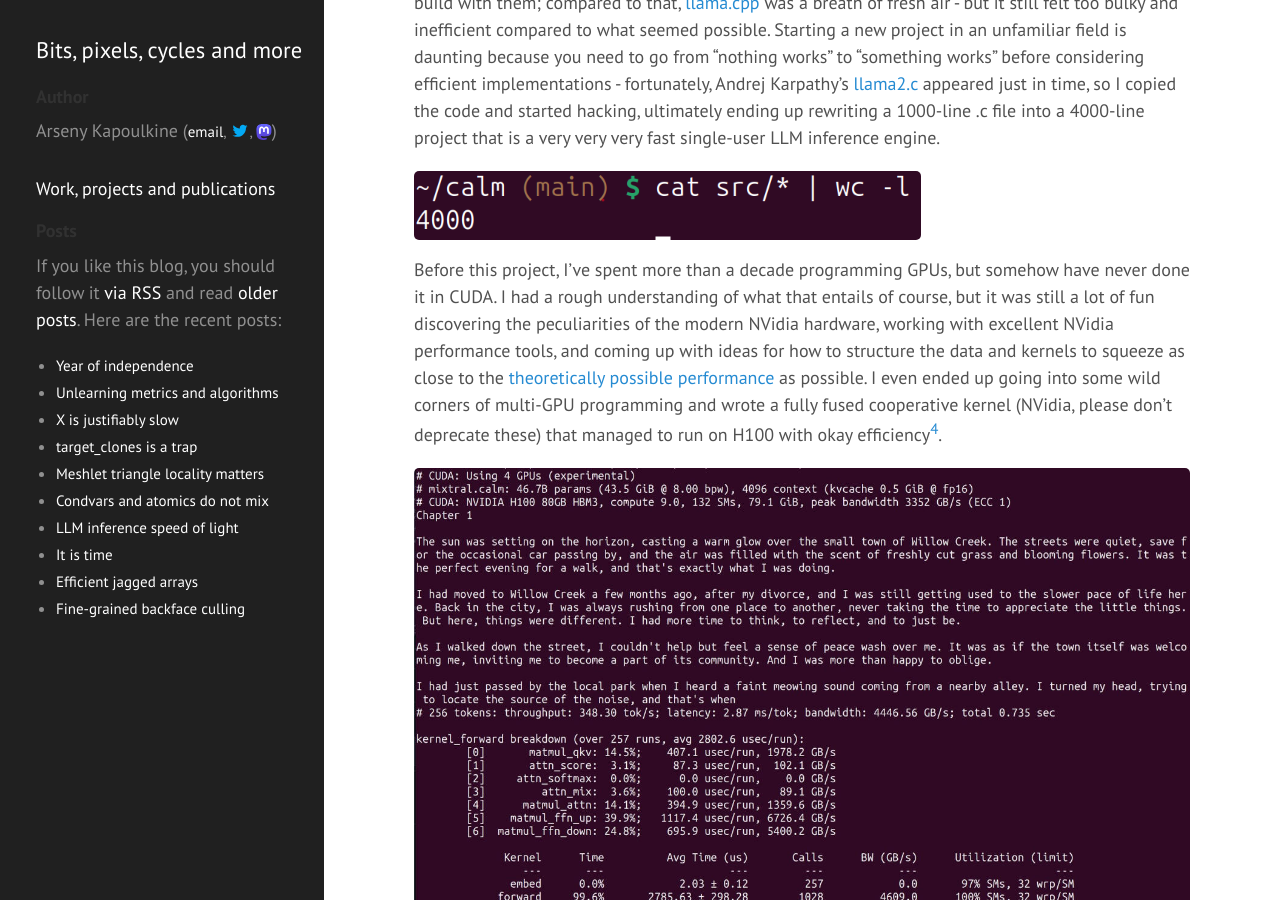
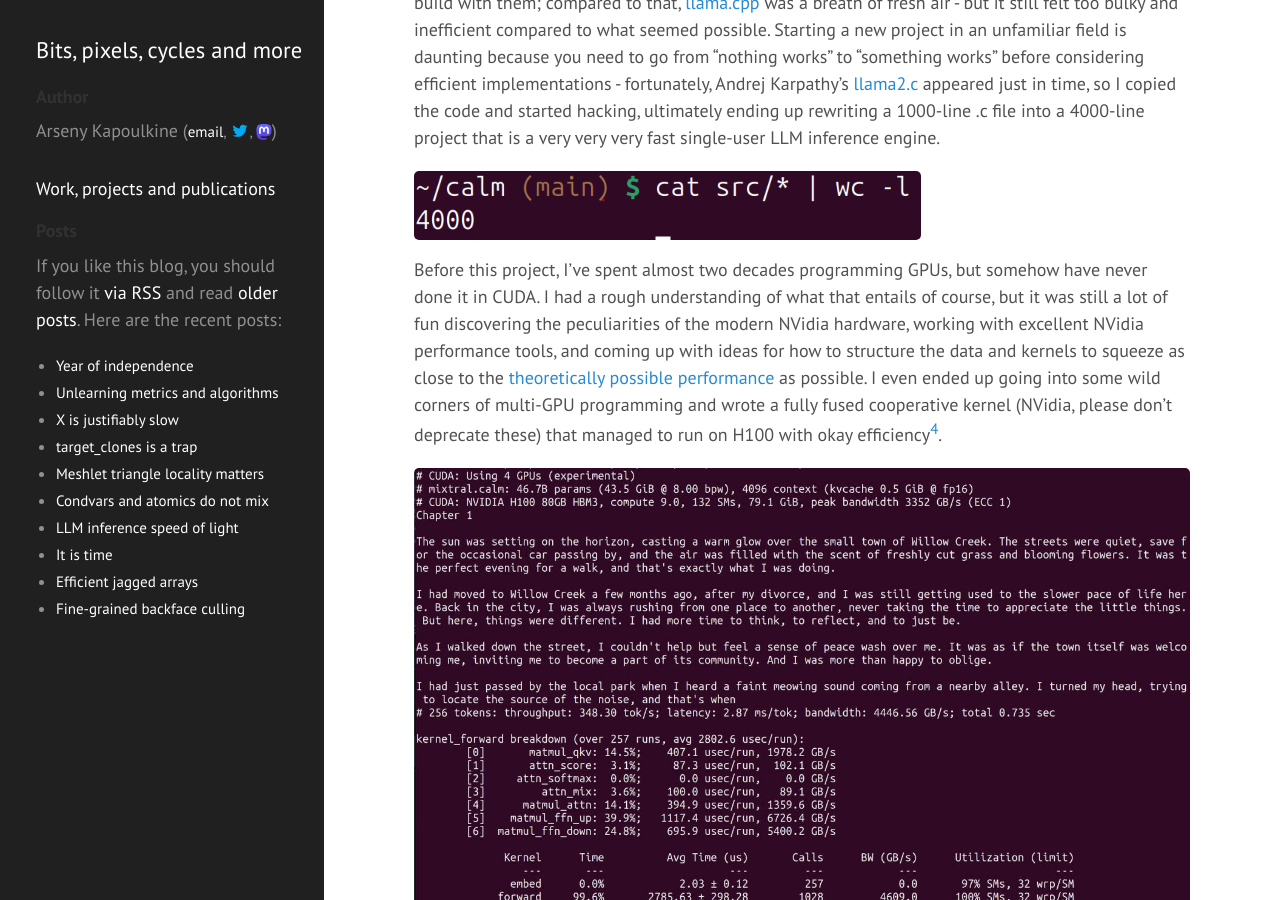
Before and after one commit to zeux/zeux.github.io, a Jekyll site: the page built from _posts/2024-12-31-year-of-independence.md, in a window 1280 px wide and 900 px high, scrolled down 848 px. Built offline with Jekyll 4.4.1, drawn with Linux system fonts in a browser that asks for light colours.

Commit message:
huh time flies

```diff
--- a/_posts/2024-12-31-year-of-independence.md
+++ b/_posts/2024-12-31-year-of-independence.md
@@ -16,7 +16,7 @@ This project was born out of my desire to learn more but also out of dissatisfac
 
 ![](/images/independence_1.png)
 
-Before this project, I've spent more than a decade programming GPUs, but somehow have never done it in CUDA. I had a rough understanding of what that entails of course, but it was still a lot of fun discovering the peculiarities of the modern NVidia hardware, working with excellent NVidia performance tools, and coming up with ideas for how to structure the data and kernels to squeeze as close to the [theoretically possible performance](/2024/03/15/llm-inference-sol/) as possible. I even ended up going into some wild corners of multi-GPU programming and wrote a fully fused cooperative kernel (NVidia, please don't deprecate these) that managed to run on H100 with okay efficiency[^4].
+Before this project, I've spent almost two decades programming GPUs, but somehow have never done it in CUDA. I had a rough understanding of what that entails of course, but it was still a lot of fun discovering the peculiarities of the modern NVidia hardware, working with excellent NVidia performance tools, and coming up with ideas for how to structure the data and kernels to squeeze as close to the [theoretically possible performance](/2024/03/15/llm-inference-sol/) as possible. I even ended up going into some wild corners of multi-GPU programming and wrote a fully fused cooperative kernel (NVidia, please don't deprecate these) that managed to run on H100 with okay efficiency[^4].
 
 ![](/images/independence_2.jpg)
 
```
